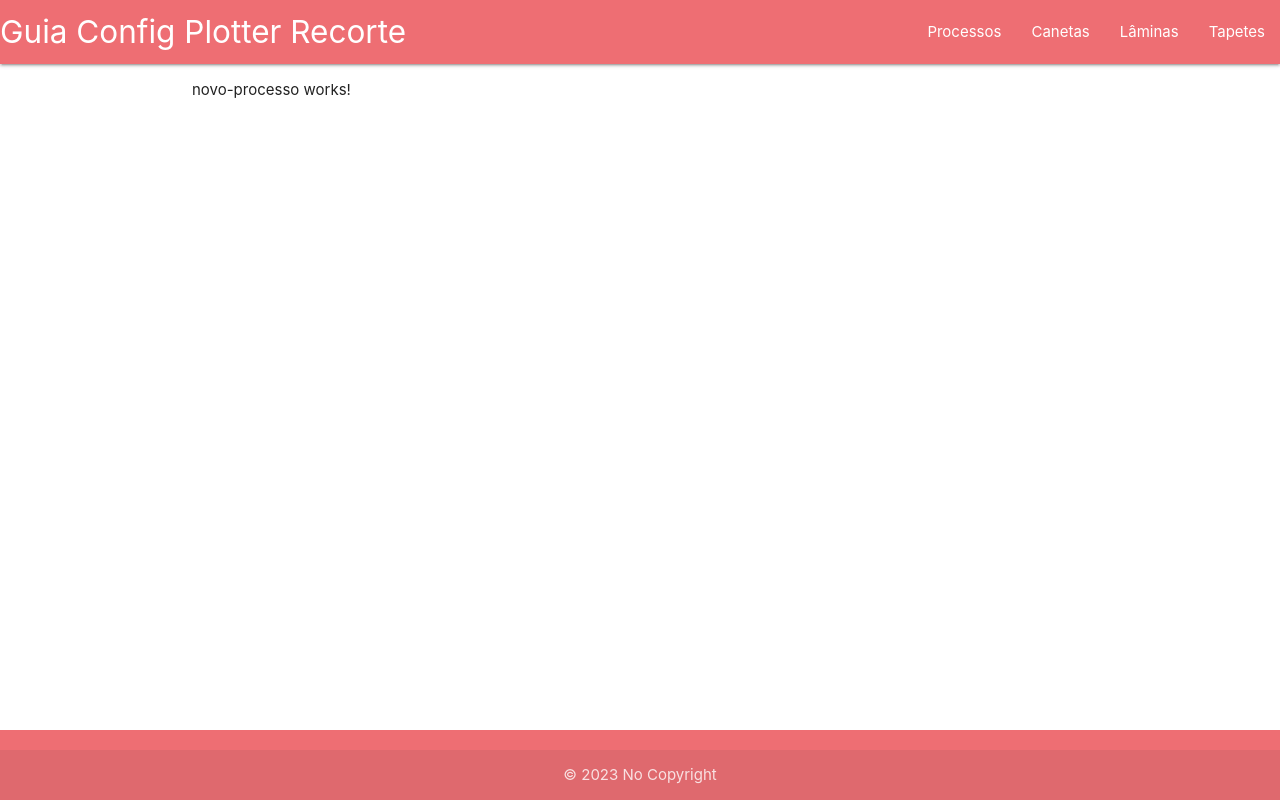
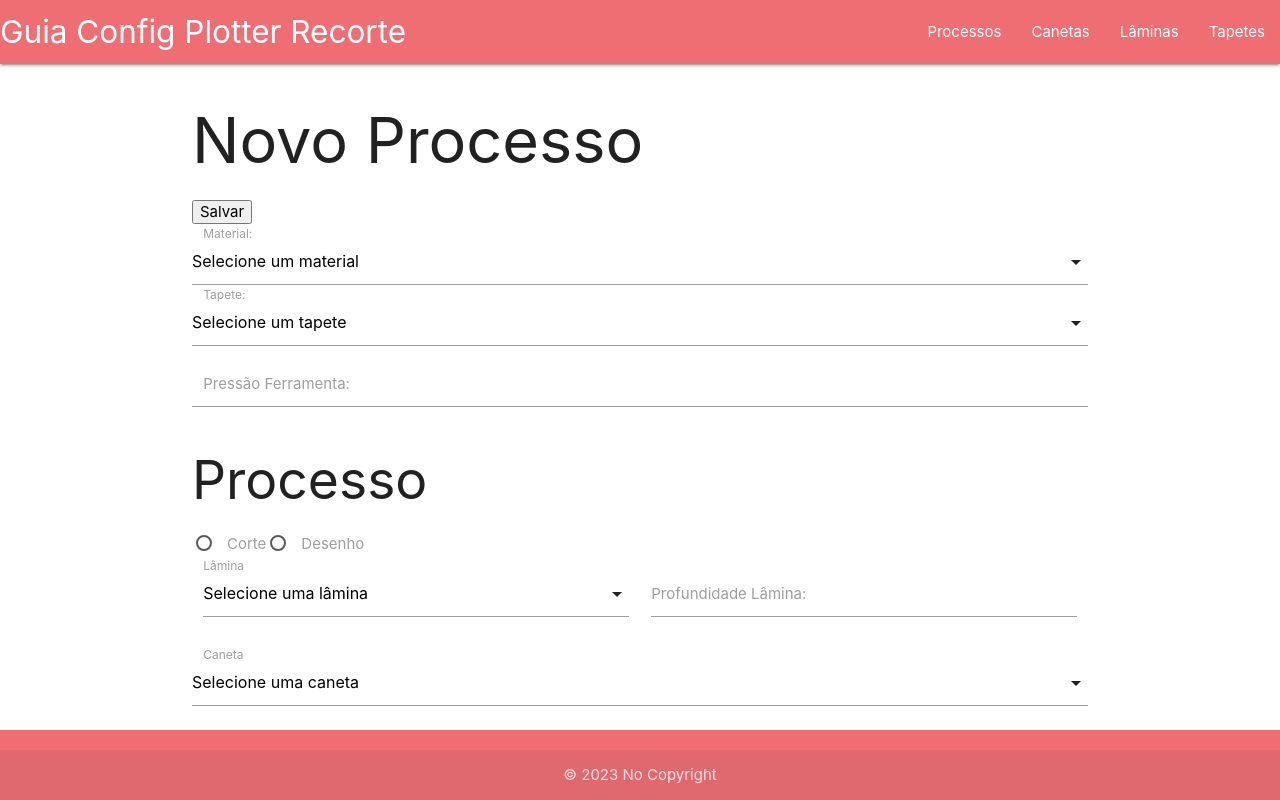
Before and after one commit to GGroff15/guia-configura-o-plotter-recorte, an Angular app in the folder guia-configura-o-plotter-recorte/: page /novo-processo in a window 1280 px wide. Built offline with nearby package versions, Linux system fonts and the light colour scheme.

Commit message:
Criado layout base tela novo processo

```diff
--- a/guia-configura-o-plotter-recorte/src/app/pagina/novo-processo/novo-processo/novo-processo.component.html
+++ b/guia-configura-o-plotter-recorte/src/app/pagina/novo-processo/novo-processo/novo-processo.component.html
@@ -1 +1,76 @@
-<p>novo-processo works!</p>
+<h1>Novo Processo</h1>
+
+<form action="" method="post">
+  <button type="submit">Salvar</button>
+
+  <div class="input-field col s12">
+    <select name="material" id="material">
+      <option value="" disabled selected>Selecione um material</option>
+      <option value="1">Material A</option>
+      <option value="2">Material B</option>
+    </select>
+    <label for="material">Material:</label>
+  </div>
+
+  <div class="input-field col s12">
+    <select name="tapete" id="tapete">
+      <option value="" disabled selected>Selecione um tapete</option>
+      <option value="1">Tapete 1</option>
+      <option value="2">Tapete 2</option>
+    </select>
+    <label for="tapete">Tapete:</label>
+  </div>
+
+  <div class="input-field col s12">
+    <input id="pressao-ferramenta" type="number" />
+    <label for="pressao-ferramenta">Pressão Ferramenta:</label>
+  </div>
+
+  <h2>Processo</h2>
+  <label
+    ><input
+      type="radio"
+      name="tipo-processo"
+      class="with-gap"
+      value="Corte"
+    /><span>Corte</span></label
+  >
+  <label
+    ><input
+      type="radio"
+      name="tipo-processo"
+      class="with-gap"
+      value="Desenho"
+    /><span>Desenho</span></label
+  >
+
+  <div class="row">
+    <div class="input-field col s6">
+      <select name="tipo-lamina" id="tipo-lamina">
+        <option value="" disabled selected>Selecione uma lâmina</option>
+        <option value="1">Verde</option>
+        <option value="2">Azul</option>
+        <option value="3">Vermelho</option>
+        <option value="4">Preto</option>
+      </select>
+      <label for="tipo-lamina">Lâmina</label>
+    </div>
+    <div class="input-field col s6">
+      <input id="profundidade-lamina" type="number" />
+      <label for="profundidade-lamina">Profundidade Lâmina:</label>
+    </div>
+  </div>
+
+  <div>
+    <div class="input-field col s12">
+      <select name="tipo-caneta" id="tipo-caneta">
+        <option value="" disabled selected>Selecione uma caneta</option>
+        <option value="1">Verde</option>
+        <option value="2">Azul</option>
+        <option value="3">Vermelho</option>
+        <option value="4">Preto</option>
+      </select>
+      <label for="tipo-caneta">Caneta</label>
+    </div>
+  </div>
+</form>
--- a/guia-configura-o-plotter-recorte/src/app/pagina/novo-processo/novo-processo/novo-processo.component.ts
+++ b/guia-configura-o-plotter-recorte/src/app/pagina/novo-processo/novo-processo/novo-processo.component.ts
@@ -1,10 +1,18 @@
-import { Component } from '@angular/core';
+import { Component, OnInit } from '@angular/core';
+import * as M from 'materialize-css';
 
 @Component({
   selector: 'app-novo-processo',
   templateUrl: './novo-processo.component.html',
   styleUrls: ['./novo-processo.component.css']
 })
-export class NovoProcessoComponent {
+export class NovoProcessoComponent implements OnInit {
+
+  ngOnInit(): void {
+    const select = document.querySelectorAll('select');
+    M.FormSelect.init(select);
+  }
+
+
 
 }
```
